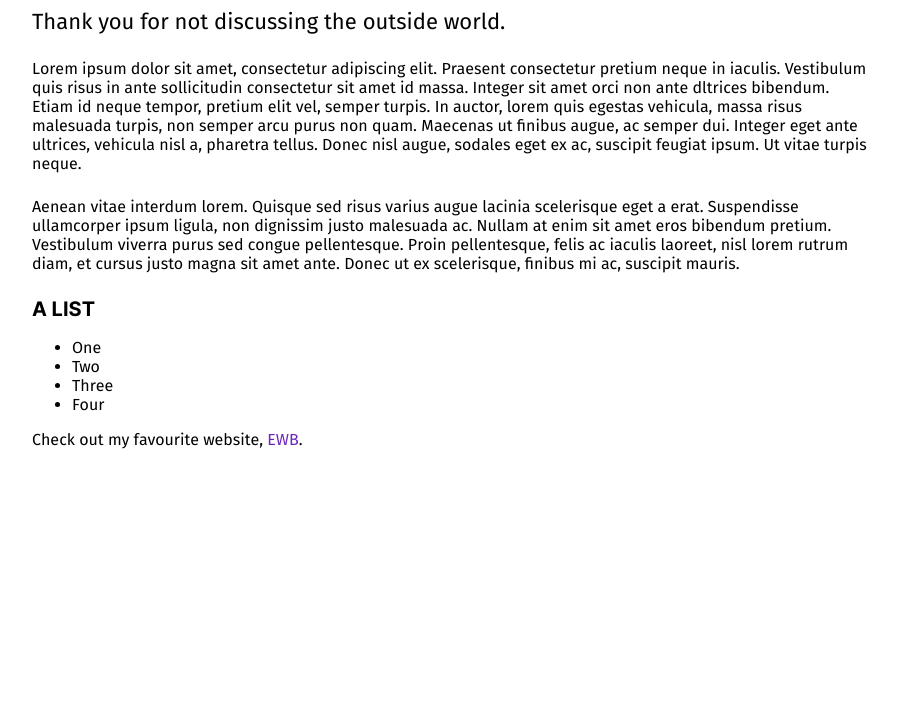
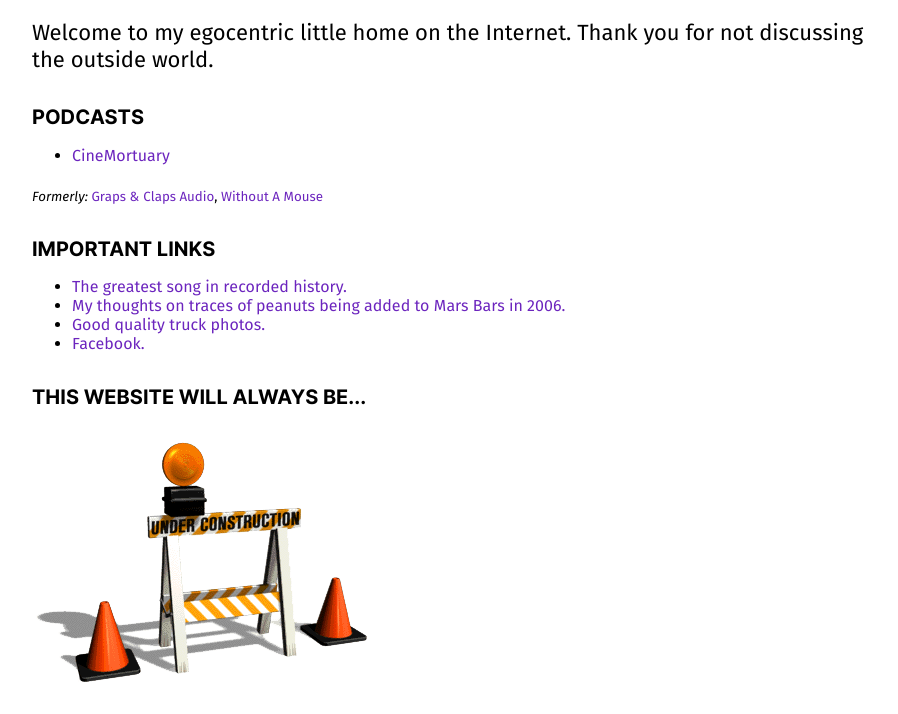
Before and after one commit to filmscratches/website, a plain HTML site: page index.html in a window 1280 px wide. Shown: the part 90-804 px from the top of the page, without its empty margins (188-1086 px from the left). Drawn offline with Linux system fonts and the light colour scheme; files whose address does not match are found by name.

Commit message:
front page change

```diff
--- a/index.html
+++ b/index.html
@@ -7,21 +7,27 @@
 </head>
 
 <div class="main">
-<h1>CMEW</h1>
+<h1>CMEW &#128170;</h1>
 
-<h3>Thank you for not discussing the outside world.</h3>
+<h3>Welcome to my egocentric little home on the Internet. Thank you for not discussing the outside world.</h3>
 
-<p>Lorem ipsum dolor sit amet, consectetur adipiscing elit. Praesent consectetur pretium neque in iaculis. Vestibulum quis risus in ante sollicitudin consectetur sit amet id massa. Integer sit amet orci non ante dltrices bibendum. Etiam id neque tempor, pretium elit vel, semper turpis. In auctor, lorem quis egestas vehicula, massa risus malesuada turpis, non semper arcu purus non quam. Maecenas ut finibus augue, ac semper dui. Integer eget ante ultrices, vehicula nisl a, pharetra tellus. Donec nisl augue, sodales eget ex ac, suscipit feugiat ipsum. Ut vitae turpis neque.</p>
-
-<p>Aenean vitae interdum lorem. Quisque sed risus varius augue lacinia scelerisque eget a erat. Suspendisse ullamcorper ipsum ligula, non dignissim justo malesuada ac. Nullam at enim sit amet eros bibendum pretium. Vestibulum viverra purus sed congue pellentesque. Proin pellentesque, felis ac iaculis laoreet, nisl lorem rutrum diam, et cursus justo magna sit amet ante. Donec ut ex scelerisque, finibus mi ac, suscipit mauris.</p>
-
-<h2>A List</h2>
+<h2>PODCASTS</h2>
 
 <ul>
-    <li>One</li>
-    <li>Two</li>
-    <li>Three</li>
-    <li>Four</li>
+    <li><a href="https://www.spreaker.com/show/cinemortuary-podcast">CineMortuary</a></li>
 </ul>
 
-Check out my favourite website, <a href="https://ewbattleground.com">EWB</a>.</div>
+<p><small><em>Formerly:</em> <a href="https://podcasts.apple.com/gb/podcast/graps-and-claps-audio/id1457579896">Graps & Claps Audio</a>, <a href="https://podcasts.apple.com/gb/podcast/without-a-mouse/id1452042039">Without A Mouse</a></small></p>
+
+<h2>IMPORTANT LINKS</h2>
+
+<ul>
+    <li><a href="https://www.youtube.com/watch?v=JTMVOzPPtiw">The greatest song in recorded history.</a></li>
+    <li><a href="http://www.nooooooooooooooo.com">My thoughts on traces of peanuts being added to Mars Bars in 2006.</a></li>
+    <li><a href="https://www.ewbattleground.com">Good quality truck photos.</a></li>
+    <li><a href="https://www.youtube.com/watch?v=2Z4m4lnjxkY">Facebook.</a></li>
+</ul>
+
+<h2>This website will always be...</h2>
+
+<img src="images/underconstruction.gif" alt="under construction"></div>
--- a/style.css
+++ b/style.css
@@ -24,12 +24,14 @@
     font-size: 20px;
     font-weight: bold;
     text-transform: uppercase;
+    margin-top: 1.6em ;
   }
 
   h3 {
     font-family: 'Fira Sans', sans-serif;
     font-size: 22px;
     font-weight: normal;
+    margin-top: 1.6em ;
   }
 
   @media only screen and (max-width: 600px) {
```
Also changed, not shown: images/underconstruction.gif (added), 1 other file.
